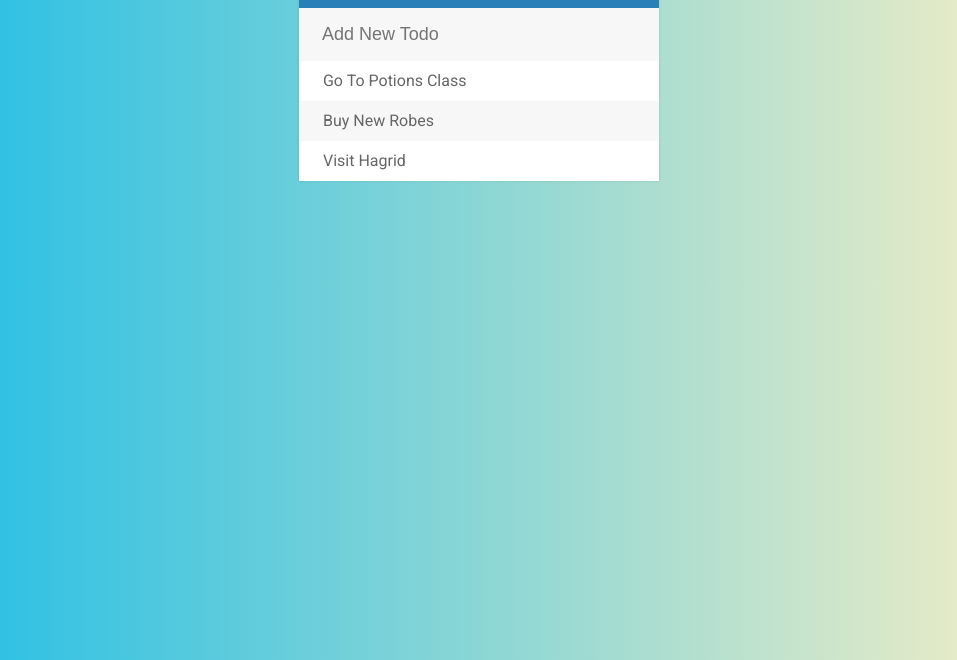
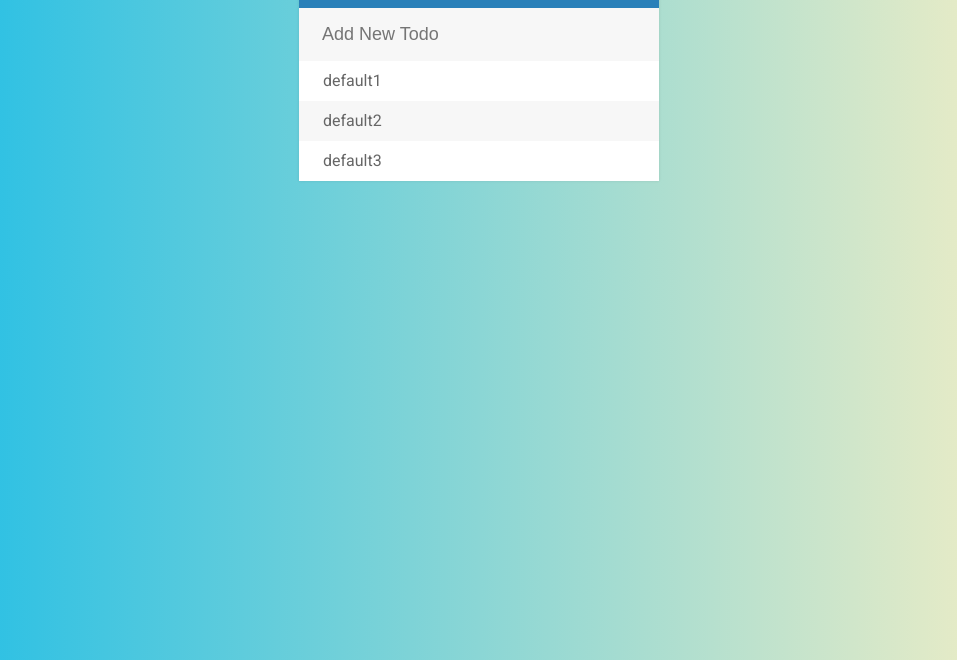
Before and after one commit to GopiKishan14/Todo-List, a plain HTML site: page index.html in a window 1280 px wide. Shown: the part 140-800 px from the top of the page, without its empty margins (161-1118 px from the left). Drawn offline with Linux system fonts and the light colour scheme.

Commit message:
defaults

```diff
--- a/index.html
+++ b/index.html
@@ -16,9 +16,9 @@
 	<input type="text" placeholder="Add New Todo">
 
 	<ul>
-		<li><span><i class="fa fa-trash"></i></span> Go To Potions Class</li>
-		<li><span><i class="fa fa-trash"></i></span> Buy New Robes</li>
-		<li><span><i class="fa fa-trash"></i></span> Visit Hagrid</li>
+		<li><span><i class="fa fa-trash"></i></span> default1</li>
+		<li><span><i class="fa fa-trash"></i></span> default2</li>
+		<li><span><i class="fa fa-trash"></i></span> default3</li>
 	</ul>
 </div>
 
```
